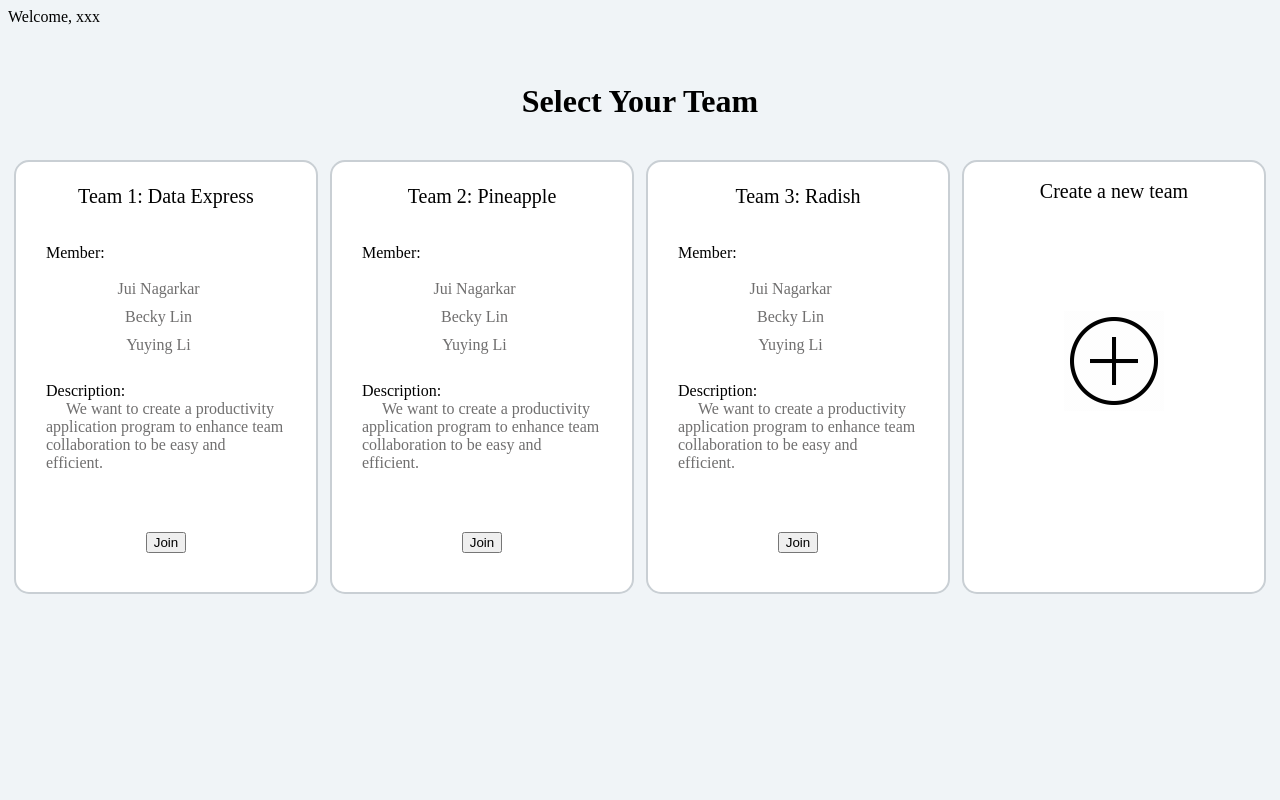
After one commit to ppp3331/DataExpress, a PHP site: page /team.html in a window 1280 px wide. The commit adds this page. Run offline with PHP 8.4, Linux system fonts and the light colour scheme.

Commit message:
join team and create new team

```diff
--- a/create_user.php
+++ b/create_user.php
@@ -13,6 +13,7 @@ if ($mysqli->query($user)== TRUE)
     echo'<script>
             alert("Account created successfully");
             location.href = "https://people.eecs.ku.edu/~b884l228/"
+
         </script>';
 
 }
--- /dev/null
+++ b/team.html
@@ -0,0 +1,106 @@
+<html>
+
+<body style="background-color:#f0f4f7;">
+    <header>
+        Welcome, xxx
+    </header>
+    <br><br>
+    <h1 style="text-align: center;">Select Your Team</h1><br>
+    <div id="wrap">
+        <div id="div1" style="border-radius: 15px; border-color: #c9cfd4; border-style: solid; text-align: center; border-width: 2;
+                    background-color: white;width:300px; height:430px;">
+            <text style="font-size: 20; font-weight: 500;">
+                <br>Team 1: Data Express
+            </text><br><br><br>
+            <div class="block">
+                <div style="text-align:left; margin-left: 30;">
+                    <text>Member:</text>
+                </div>
+                <div style="margin-bottom: 10;color: #706f6f;"><br><text>Jui Nagarkar</text></div>
+                <div style="margin-bottom: 10;color: #706f6f;"><text>Becky Lin</text></div>
+                <div style="margin-bottom: 10;color: #706f6f;"><text>Yuying Li</text></div><br>
+                <div style="text-align:left; margin-left: 30;margin-right: 15;">
+                    <text>Description:</text><br>
+                    <text style="color: #706f6f;">
+                        &nbsp; &nbsp;&nbsp;&nbsp;We want to create a productivity application program to enhance team
+                        collaboration to be easy and efficient.
+                    </text>
+                </div>
+            </div>
+            <br><button>Join</button>
+        </div>
+
+
+        <div id="div2" style="border-radius: 15px; border-color: #c9cfd4; border-style: solid; text-align: center; border-width: 2;
+                    background-color: white;width:300px; height:430px;">
+            <text style="font-size: 20">
+                <br>Team 2: Pineapple
+            </text><br><br><br>
+            <div class="block">
+                <div style="text-align:left; margin-left: 30;">
+                    <text>Member:</text>
+                </div>
+                <div style="margin-bottom: 10;color: #706f6f;"><br><text>Jui Nagarkar</text></div>
+                <div style="margin-bottom: 10;color: #706f6f;"><text>Becky Lin</text></div>
+                <div style="margin-bottom: 10;color: #706f6f;"><text>Yuying Li</text></div><br>
+                <div style="text-align:left; margin-left: 30;margin-right: 15;">
+                    <text>Description:</text><br>
+                    <text style="color: #706f6f;">
+                        &nbsp; &nbsp;&nbsp;&nbsp;We want to create a productivity application program to enhance team
+                        collaboration to be easy and efficient.
+                    </text>
+                </div>
+            </div>
+            <br><button>Join</button>
+        </div>
+
+
+        <div id="div3" style="border-radius: 15px; border-color: #c9cfd4; border-style: solid; text-align: center; border-width: 2;
+                    background-color: white;width:300px; height:430px;">
+            <text style="font-size: 20">
+                <br>Team 3: Radish
+            </text><br><br><br>
+            <div class="block">
+                <div style="text-align:left; margin-left: 30;">
+                    <text>Member:</text>
+                </div>
+                <div style="margin-bottom: 10;color: #706f6f;"><br><text>Jui Nagarkar</text></div>
+                <div style="margin-bottom: 10;color: #706f6f;"><text>Becky Lin</text></div>
+                <div style="margin-bottom: 10;color: #706f6f;"><text>Yuying Li</text></div><br>
+                <div style="text-align:left; margin-left: 30;margin-right: 15;">
+                    <text>Description:</text><br>
+                    <text style="color: #706f6f;">
+                        &nbsp; &nbsp;&nbsp;&nbsp;We want to create a productivity application program to enhance team
+                        collaboration to be easy and efficient.
+                    </text>
+                </div>
+            </div>
+            <br><button>Join</button>
+        </div>
+
+        <div id="div4" style="border-radius: 15px; border-color: #c9cfd4; border-style: solid; text-align: center; border-width: 2;
+                    background-color: white;width:300px; height:430px;">
+            <br><text style="font-size: 20">
+                Create a new team
+            </text><br>
+            <br><br><br><br><br><br>
+            <a href="createNewTeam.html">
+                <img src="icons8-add.gif" width="100" alt="addicon">
+            </a>
+        </div>
+    </div>
+</body>
+<style>
+    #wrap {
+        display: flex;
+        justify-content: space-around;
+    }
+
+    .block {
+        height: 270px;
+        width: 285px;
+        overflow: hidden;
+        overflow-y: auto;
+    }
+</style>
+<html>
```
Also changed, not shown: createNewTeam.html (added, +52 -0 lines), home.php (+8 -8 lines), index.html (+16 -9 lines), log_in.php (+8 -12 lines), signup.html (+12 -6 lines), addicon.png (added), icons8-add.gif (added).
